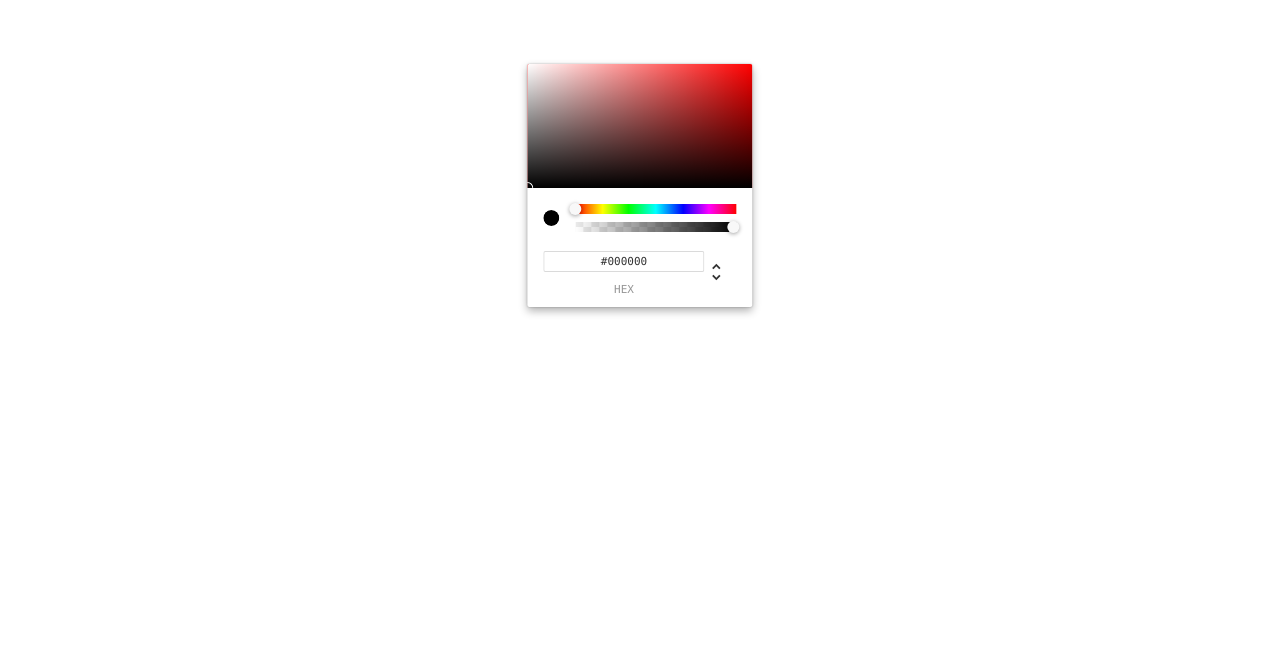
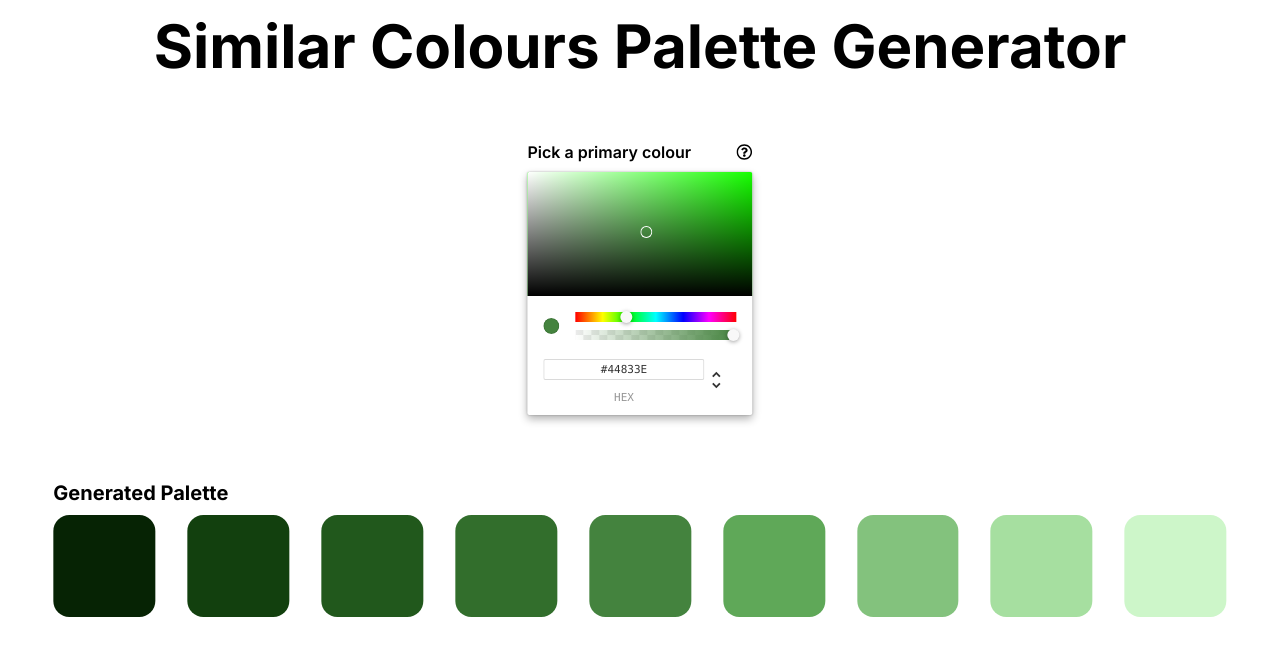
Before and after one commit to ollie-cook/colour-palette-generator, a Next.js app: page / in a window 1280 px wide. Shown: the top 656 px of the page. Built offline with nearby package versions, Linux system fonts and the light colour scheme.

Commit message:
Added explanation and heading

```diff
--- a/app/components/ColourPicker.tsx
+++ b/app/components/ColourPicker.tsx
@@ -2,15 +2,22 @@
 
 import { ChromePicker } from 'react-color'
 import { usePrimaryColour } from './PrimaryColourContext'
+import Dialog from "../components/Dialog";
 
 export default function ColourPicker() {
   const [primaryColour, setPrimaryColour] = usePrimaryColour()
 
   return (
     <div className="mt-16">
-      <ChromePicker
-        color={primaryColour}
-        onChange = {(color) => setPrimaryColour(color.hex)} />
+      <div className="w-full flex justify-between">
+        <label htmlFor="colour-picker" className="font-semibold">Pick a primary colour</label>
+        <Dialog />
+      </div>
+      <div id="colour-picker" className="mt-2">
+        <ChromePicker
+          color={primaryColour}
+          onChange = {(color) => setPrimaryColour(color.hex)} />
+      </div>
     </div>
   )
 }
--- /dev/null
+++ b/app/components/Dialog.tsx
@@ -0,0 +1,33 @@
+import {
+  Dialog,
+  DialogContent,
+  DialogDescription,
+  DialogFooter,
+  DialogHeader,
+  DialogTitle,
+  DialogTrigger,
+
+} from "@/components/ui/dialog"
+import { FaRegQuestionCircle } from "react-icons/fa";
+
+export default function DialogDemo() {
+  return (
+    <Dialog>
+      <DialogTrigger asChild>
+        <button><FaRegQuestionCircle /></button>
+      </DialogTrigger>
+      <DialogContent className="sm:max-w-[425px]">
+        <DialogHeader>
+          <DialogTitle>How to use</DialogTitle>
+          <DialogDescription>
+
+          </DialogDescription>
+        </DialogHeader>
+        <p>Select a colour using the colour picker. The selected colour will be the middle colour of the generated palette. A colour palette of lighter and darker colours will be generated.</p>
+        <h2 className="text-lg font-semibold mt-2">Tip</h2>
+        <p>Pick a colour near the center of the colour square, for example colours roughly within the red square below will produce better palettes.</p>
+        <img src="/colour-picker-screenshot.png" alt="Colour picker screenshot" className="w-1/2" />
+      </DialogContent>
+    </Dialog>
+  )
+}
--- a/app/components/Palette.tsx
+++ b/app/components/Palette.tsx
@@ -11,7 +11,9 @@
 
 
   return (
-    <div className="w-full mt-8 grid grid-cols-9 gap-8 ">
+    <div className="w-full mt-16">
+      <h2 className="text-xl font-bold">Generated Palette</h2>
+      <div className="grid grid-cols-9 gap-8 mt-2">
         {
           colours.map((colour, index) => (
             <div key={index} className="w-full aspect-square rounded-2xl" style={{backgroundColor: colour}}>
@@ -20,6 +22,8 @@
           ))
         }
       </div>
+    </div>
+
   );
 }
 
--- a/app/components/PrimaryColourContext.tsx
+++ b/app/components/PrimaryColourContext.tsx
@@ -1,11 +1,9 @@
 'use client'
-
-import { type HSLColor } from 'react-color'
 
 import { createContext, useState, useContext } from 'react';
 
 const usePrimaryColourState = () => {
-  return useState<string>('');
+  return useState<string>('#44833E');
 }
 export const PrimaryColourContext = createContext<ReturnType<typeof usePrimaryColourState> | null>(null);
 
--- a/app/page.tsx
+++ b/app/page.tsx
@@ -5,6 +5,7 @@
 export default function Home() {
   return (
     <main className="flex flex-col items-center w-11/12 relative left-1/2 -translate-x-1/2">
+      <h1 className="text-6xl mt-4 font-bold">Similar Colours Palette Generator</h1>
       <PrimaryColourProvider>
         <ColourPicker />
         <Palette />
--- /dev/null
+++ b/components/ui/dialog.tsx
@@ -0,0 +1,122 @@
+"use client"
+
+import * as React from "react"
+import * as DialogPrimitive from "@radix-ui/react-dialog"
+import { X } from "lucide-react"
+
+import { cn } from "@/lib/utils"
+
+const Dialog = DialogPrimitive.Root
+
+const DialogTrigger = DialogPrimitive.Trigger
+
+const DialogPortal = DialogPrimitive.Portal
+
+const DialogClose = DialogPrimitive.Close
+
+const DialogOverlay = React.forwardRef<
+  React.ElementRef<typeof DialogPrimitive.Overlay>,
+  React.ComponentPropsWithoutRef<typeof DialogPrimitive.Overlay>
+>(({ className, ...props }, ref) => (
+  <DialogPrimitive.Overlay
+    ref={ref}
+    className={cn(
+      "fixed inset-0 z-50 bg-black/80  data-[state=open]:animate-in data-[state=closed]:animate-out data-[state=closed]:fade-out-0 data-[state=open]:fade-in-0",
+      className
+    )}
+    {...props}
+  />
+))
+DialogOverlay.displayName = DialogPrimitive.Overlay.displayName
+
+const DialogContent = React.forwardRef<
+  React.ElementRef<typeof DialogPrimitive.Content>,
+  React.ComponentPropsWithoutRef<typeof DialogPrimitive.Content>
+>(({ className, children, ...props }, ref) => (
+  <DialogPortal>
+    <DialogOverlay />
+    <DialogPrimitive.Content
+      ref={ref}
+      className={cn(
+        "fixed left-[50%] top-[50%] z-50 grid w-full max-w-lg translate-x-[-50%] translate-y-[-50%] gap-2 border border-slate-200 bg-white p-6 shadow-lg duration-200 data-[state=open]:animate-in data-[state=closed]:animate-out data-[state=closed]:fade-out-0 data-[state=open]:fade-in-0 data-[state=closed]:zoom-out-95 data-[state=open]:zoom-in-95 data-[state=closed]:slide-out-to-left-1/2 data-[state=closed]:slide-out-to-top-[48%] data-[state=open]:slide-in-from-left-1/2 data-[state=open]:slide-in-from-top-[48%] sm:rounded-lg dark:border-slate-800 dark:bg-slate-950",
+        className
+      )}
+      {...props}
+    >
+      {children}
+      <DialogPrimitive.Close className="absolute right-4 top-4 rounded-sm opacity-70 ring-offset-white transition-opacity hover:opacity-100 focus:outline-none focus:ring-2 focus:ring-slate-950 focus:ring-offset-2 disabled:pointer-events-none data-[state=open]:bg-slate-100 data-[state=open]:text-slate-500 dark:ring-offset-slate-950 dark:focus:ring-slate-300 dark:data-[state=open]:bg-slate-800 dark:data-[state=open]:text-slate-400">
+        <X className="h-4 w-4" />
+        <span className="sr-only">Close</span>
+      </DialogPrimitive.Close>
+    </DialogPrimitive.Content>
+  </DialogPortal>
+))
+DialogContent.displayName = DialogPrimitive.Content.displayName
+
+const DialogHeader = ({
+  className,
+  ...props
+}: React.HTMLAttributes<HTMLDivElement>) => (
+  <div
+    className={cn(
+      "flex flex-col space-y-1.5 text-center sm:text-left",
+      className
+    )}
+    {...props}
+  />
+)
+DialogHeader.displayName = "DialogHeader"
+
+const DialogFooter = ({
+  className,
+  ...props
+}: React.HTMLAttributes<HTMLDivElement>) => (
+  <div
+    className={cn(
+      "flex flex-col-reverse sm:flex-row sm:justify-end sm:space-x-2",
+      className
+    )}
+    {...props}
+  />
+)
+DialogFooter.displayName = "DialogFooter"
+
+const DialogTitle = React.forwardRef<
+  React.ElementRef<typeof DialogPrimitive.Title>,
+  React.ComponentPropsWithoutRef<typeof DialogPrimitive.Title>
+>(({ className, ...props }, ref) => (
+  <DialogPrimitive.Title
+    ref={ref}
+    className={cn(
+      "text-lg font-semibold leading-none tracking-tight",
+      className
+    )}
+    {...props}
+  />
+))
+DialogTitle.displayName = DialogPrimitive.Title.displayName
+
+const DialogDescription = React.forwardRef<
+  React.ElementRef<typeof DialogPrimitive.Description>,
+  React.ComponentPropsWithoutRef<typeof DialogPrimitive.Description>
+>(({ className, ...props }, ref) => (
+  <DialogPrimitive.Description
+    ref={ref}
+    className={cn("text-sm text-slate-500 dark:text-slate-400", className)}
+    {...props}
+  />
+))
+DialogDescription.displayName = DialogPrimitive.Description.displayName
+
+export {
+  Dialog,
+  DialogPortal,
+  DialogOverlay,
+  DialogClose,
+  DialogTrigger,
+  DialogContent,
+  DialogHeader,
+  DialogFooter,
+  DialogTitle,
+  DialogDescription,
+}
--- /dev/null
+++ b/lib/utils.ts
@@ -0,0 +1,6 @@
+import { type ClassValue, clsx } from "clsx"
+import { twMerge } from "tailwind-merge"
+
+export function cn(...inputs: ClassValue[]) {
+  return twMerge(clsx(inputs))
+}
--- a/tailwind.config.ts
+++ b/tailwind.config.ts
@@ -1,20 +1,40 @@
-import type { Config } from "tailwindcss";
+import type { Config } from "tailwindcss"
 
-const config: Config = {
+const config = {
+  darkMode: ["class"],
   content: [
-    "./pages/**/*.{js,ts,jsx,tsx,mdx}",
-    "./components/**/*.{js,ts,jsx,tsx,mdx}",
-    "./app/**/*.{js,ts,jsx,tsx,mdx}",
+    './pages/**/*.{ts,tsx}',
+    './components/**/*.{ts,tsx}',
+    './app/**/*.{ts,tsx}',
+    './src/**/*.{ts,tsx}',
   ],
+  prefix: "",
   theme: {
+    container: {
+      center: true,
+      padding: "2rem",
+      screens: {
+        "2xl": "1400px",
+      },
+    },
     extend: {
-      backgroundImage: {
-        "gradient-radial": "radial-gradient(var(--tw-gradient-stops))",
-        "gradient-conic":
-          "conic-gradient(from 180deg at 50% 50%, var(--tw-gradient-stops))",
+      keyframes: {
+        "accordion-down": {
+          from: { height: "0" },
+          to: { height: "var(--radix-accordion-content-height)" },
+        },
+        "accordion-up": {
+          from: { height: "var(--radix-accordion-content-height)" },
+          to: { height: "0" },
+        },
+      },
+      animation: {
+        "accordion-down": "accordion-down 0.2s ease-out",
+        "accordion-up": "accordion-up 0.2s ease-out",
       },
     },
   },
-  plugins: [],
-};
-export default config;
+  plugins: [require("tailwindcss-animate")],
+} satisfies Config
+
+export default config
```
Also changed, not shown: package.json (+8 -1 lines), components.json (added), public/colour-picker-screenshot.png (added), 1 other file (tests, documents, lock files or other folders). Lines whose indentation alone changed are shown as unchanged.
